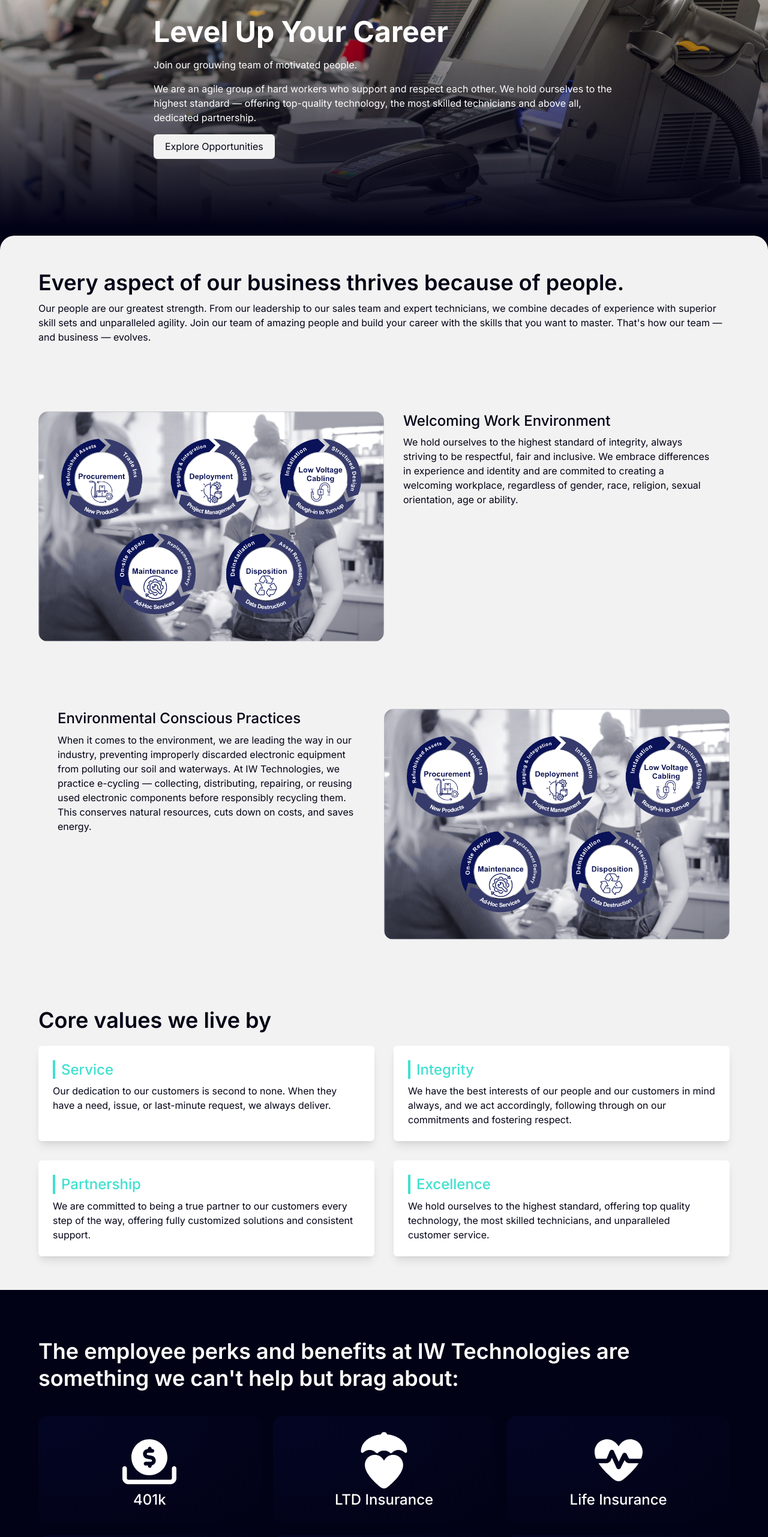
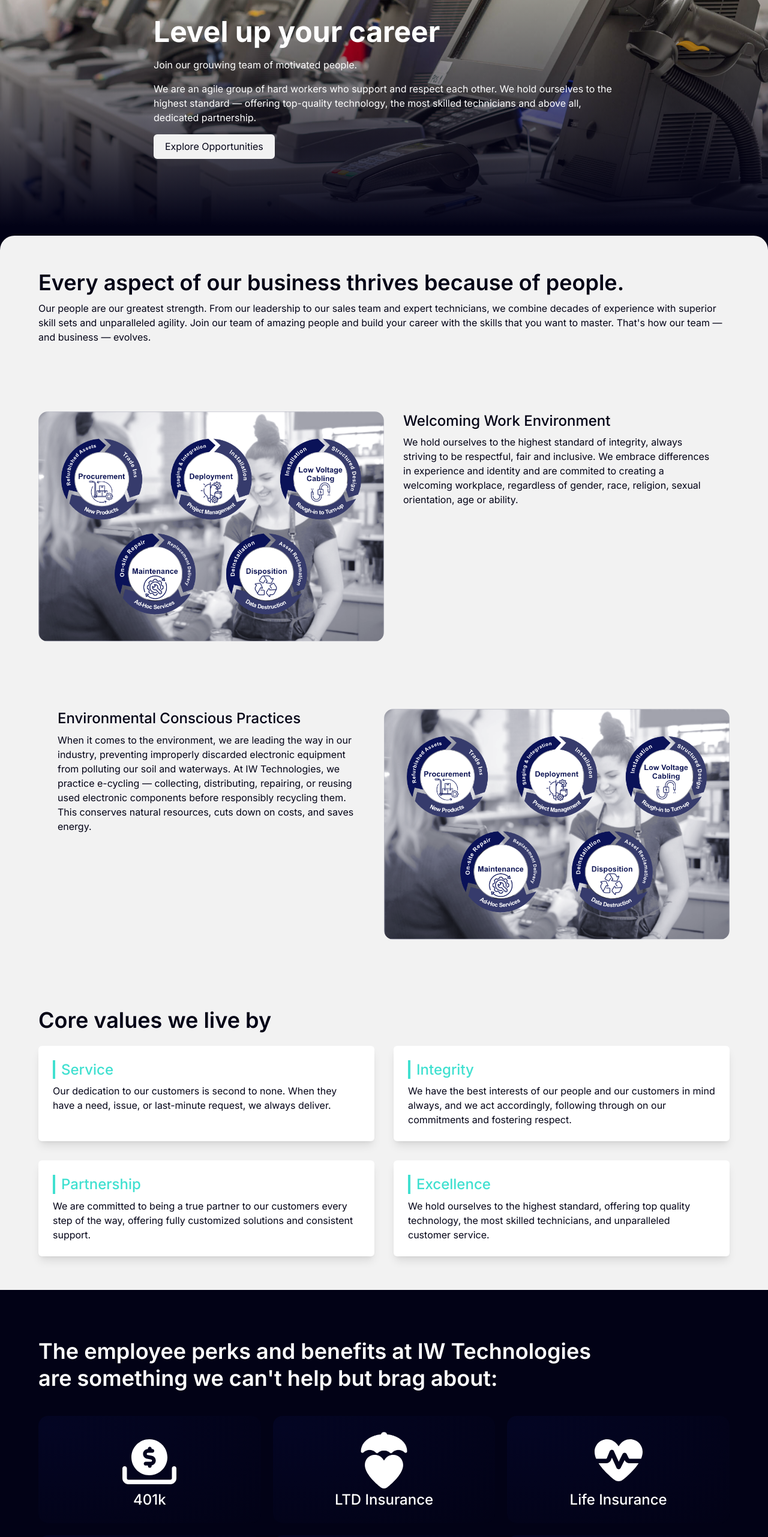
Before and after one commit to IWTechnologies/weareiw, a Next.js app in the folder nextjs-weareiw/: page /careers in a window 1280 px wide. Shown: the part 234-2797 px from the top of the page at 60% size. Built offline with nearby package versions, Linux system fonts and the light colour scheme.

Commit message:
career: styling updates to blurbs and perks section

```diff
--- a/nextjs-weareiw/src/app/careers/page.tsx
+++ b/nextjs-weareiw/src/app/careers/page.tsx
@@ -29,7 +29,7 @@ export default function CareersPage() {
                     imageHeight={457}
                     text={
                     <>
-                        <h1>Level Up Your Career</h1>
+                        <h1>Level up your career</h1>
                         <p>Join our grouwing team of motivated people.</p>
                         <p>
                             We are an agile group of hard workers who support and respect
@@ -67,6 +67,7 @@ export default function CareersPage() {
             </section>
 
             <section className="w-full py-14">
+                <div className="container mx-auto">
                     <div className="w-[90%] mx-auto">
                         <Blurb
                             media={{
@@ -92,9 +93,11 @@ export default function CareersPage() {
                             textColor="text-brand-black"
                         />
                     </div>
+                </div>
             </section>
 
             <section className="w-full py-14">
+                <div className="container mx-auto">
                     <div className="w-[90%] mx-auto">
                         <Blurb
                             media={{
@@ -122,6 +125,8 @@ export default function CareersPage() {
                             textColor="text-brand-black"
                         />
                     </div>
+                </div>
+
             </section>
 
             <section className="w-[90%] mx-auto py-14 flex flex-col items-center gap-5">
@@ -184,8 +189,8 @@ export default function CareersPage() {
             </section>
 
             <section className="w-full py-20 bg-brand-black">
-                <div className="w-[90%] mx-auto flex flex-col items-center gap-10">
-                        <h2 className="text-white">
+                <div className="w-[90%] mx-auto flex flex-col gap-10">
+                        <h2 className="w-[80%] text-white">
                             The employee perks and benefits at IW Technologies are something
                             we can't help but brag about:
                         </h2>
```
Lines whose indentation alone changed are shown as unchanged.
